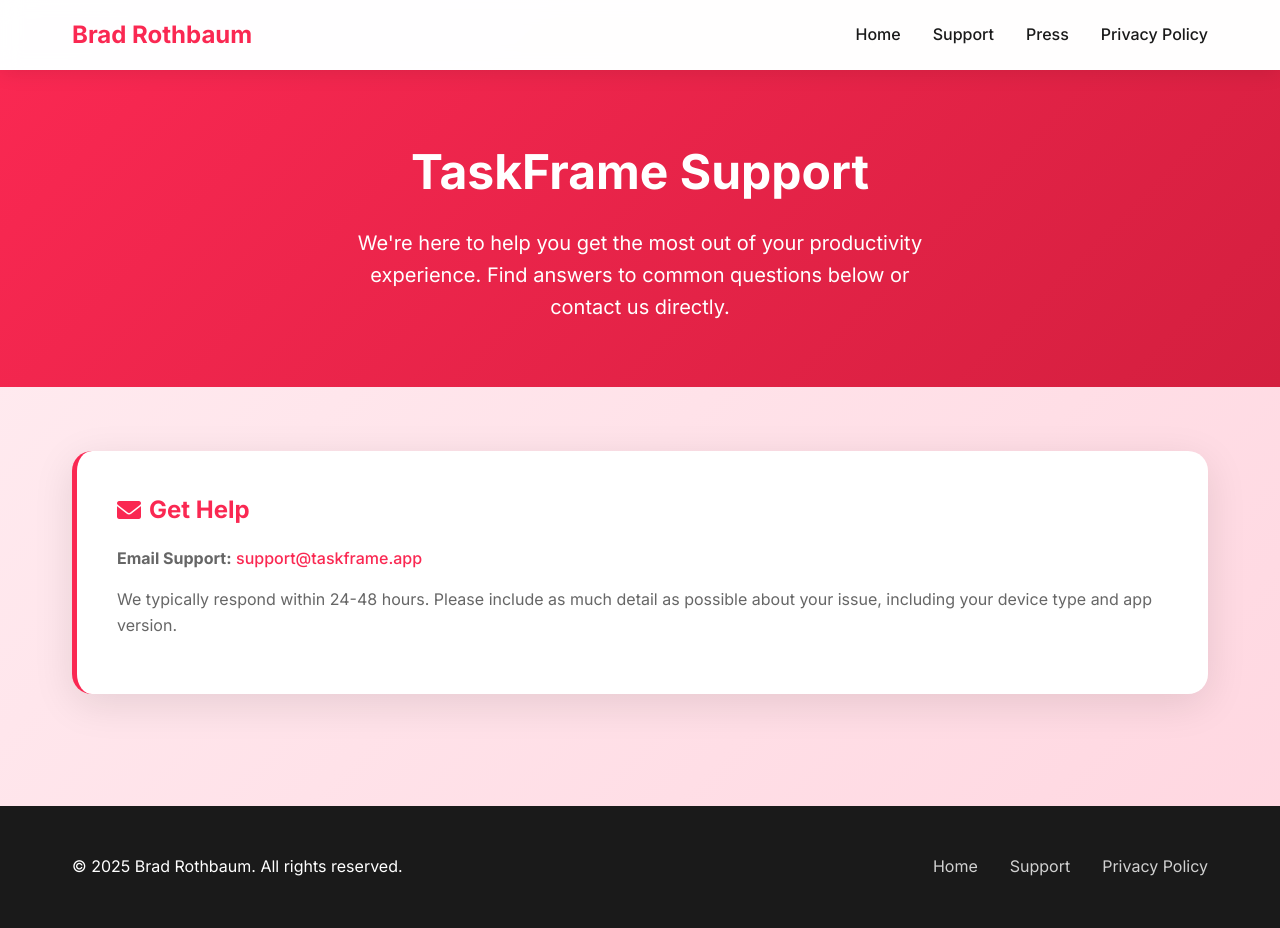
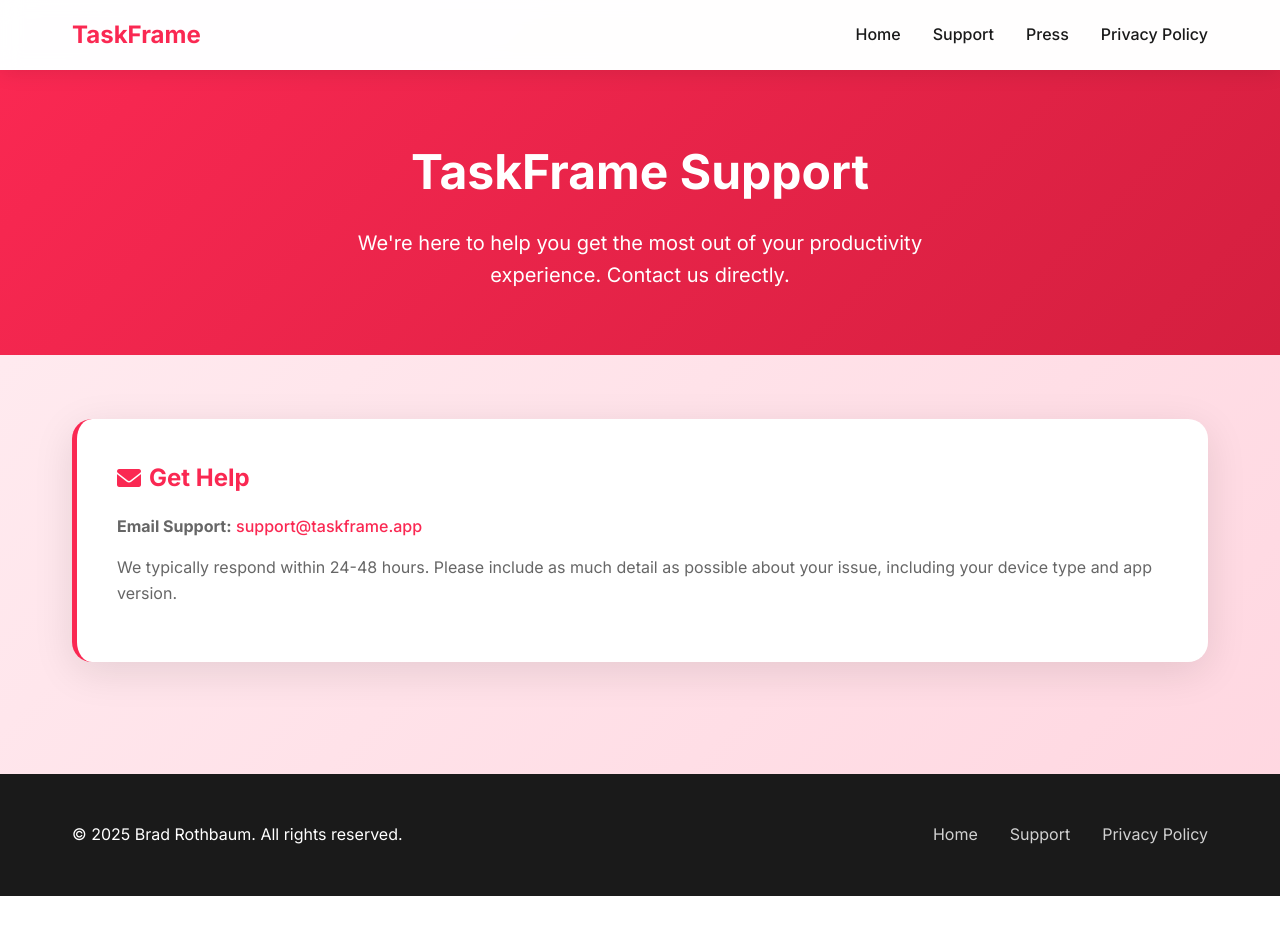
Before and after one commit to bradr3d/bradr3d.github.io, a plain HTML site: page support.html in a window 1280 px wide. After the commit the page ends 896 px from the top, so only its background shows below. Drawn offline with Linux system fonts and the light colour scheme.

Commit message:
Make headers TaskFrame-only; remove misleading support header text

```diff
--- a/support.html
+++ b/support.html
@@ -343,7 +343,7 @@
 <body>
     <nav class="nav">
         <div class="nav-content">
-            <a href="index.html" class="logo">Brad Rothbaum</a>
+            <a href="index.html" class="logo">TaskFrame</a>
             <ul class="nav-links">
                 <li><a href="index.html">Home</a></li>
                 <li><a href="support.html">Support</a></li>
@@ -356,7 +356,7 @@
     <header class="header">
         <div class="container">
             <h1>TaskFrame Support</h1>
-            <p>We're here to help you get the most out of your productivity experience. Find answers to common questions below or contact us directly.</p>
+            <p>We're here to help you get the most out of your productivity experience. Contact us directly.</p>
         </div>
     </header>
 
```
Also changed, not shown: privacypolicy.html (+1 -1 lines), website-content.txt.
